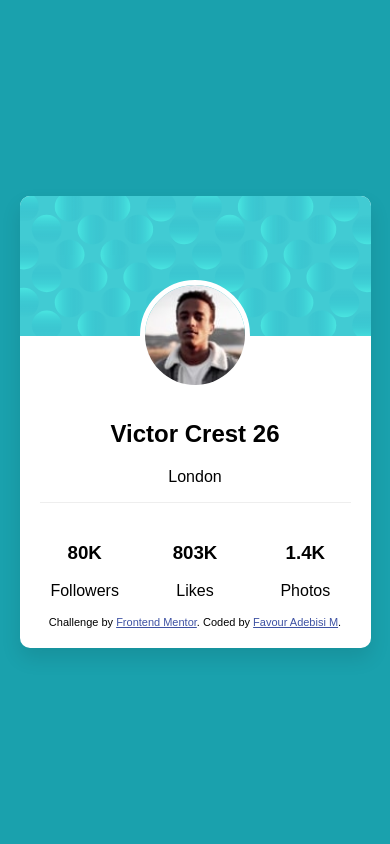
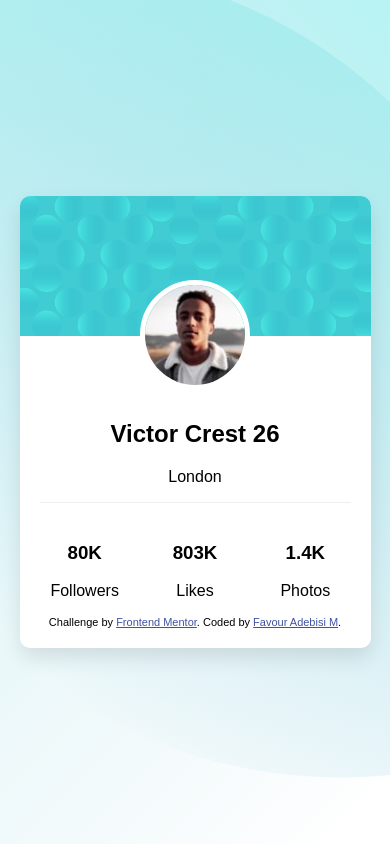
Before and after one commit to Favson/profile-card, a plain HTML site: page index.html in a window 390 px wide. Drawn offline with Linux system fonts and the light colour scheme.

Commit message:
updated file

```diff
--- a/style.css
+++ b/style.css
@@ -65,6 +65,10 @@ body {
 }
 
 @media (max-width: 768px) {
+    body{
+        background: url('images/bg-pattern-top.svg') top -200px left -150px no-repeat,
+        url('images/bg-pattern-bottom.svg') bottom -100px right -150px no-repeat;
+    }
     .profile-card {
         width: 300px;
     }
```
